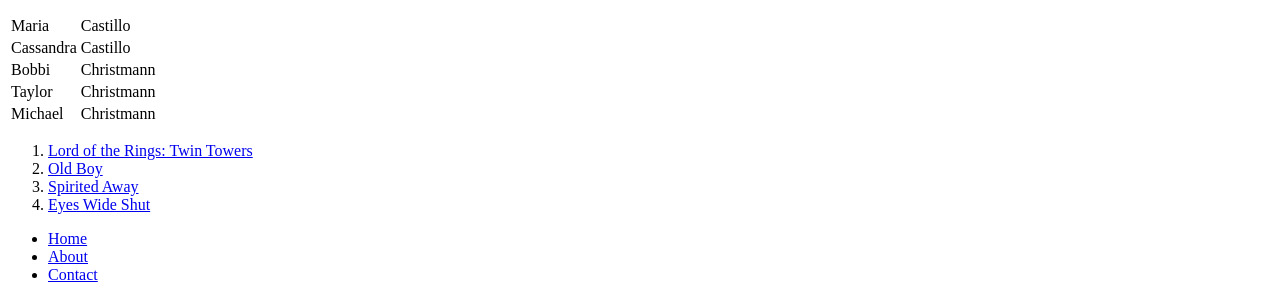
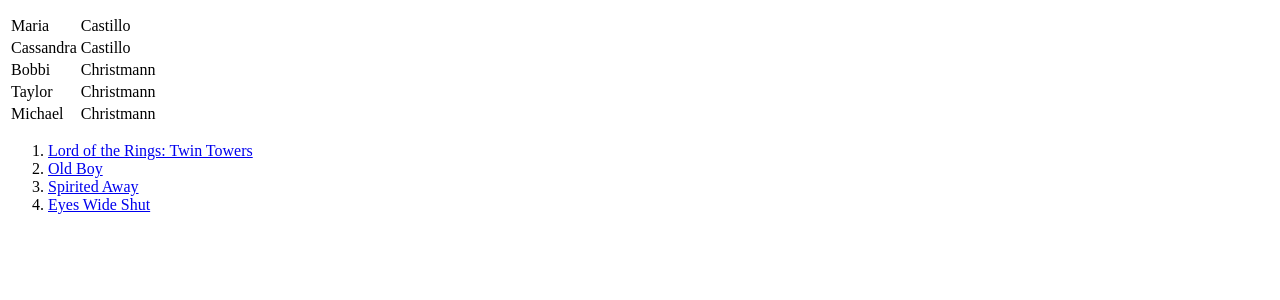
Before and after one commit to noel-castillo/noel-castillo.github.io, a plain HTML site: page index.html in a window 1280 px wide. Shown: the part 588-888 px from the top of the page. After the commit the page ends 818 px from the top, so only its background shows below. Drawn offline with Linux system fonts and the light colour scheme; files whose address does not match are found by name.

Commit message:
Blog update

```diff
--- a/index.html
+++ b/index.html
@@ -41,16 +41,5 @@
       <li><a href="https://www.imdb.com/title/tt0245429/">Spirited Away</a></li>
       <li><a href="https://www.imdb.com/title/tt0120663/">Eyes Wide Shut</a></li>
     </ol>
-    <ul>
-      <li>
-        <a href="home.html">Home</a>
-      </li>
-      <li>
-        <a href="pages/about.html">About</a>
-      </li>
-      <li>
-        <a href="pages/contact.html">Contact</a>
-      </li>
-    </ul>
     </body>
     </html>
```
Also changed, not shown: app.css (+1 -10 lines).
